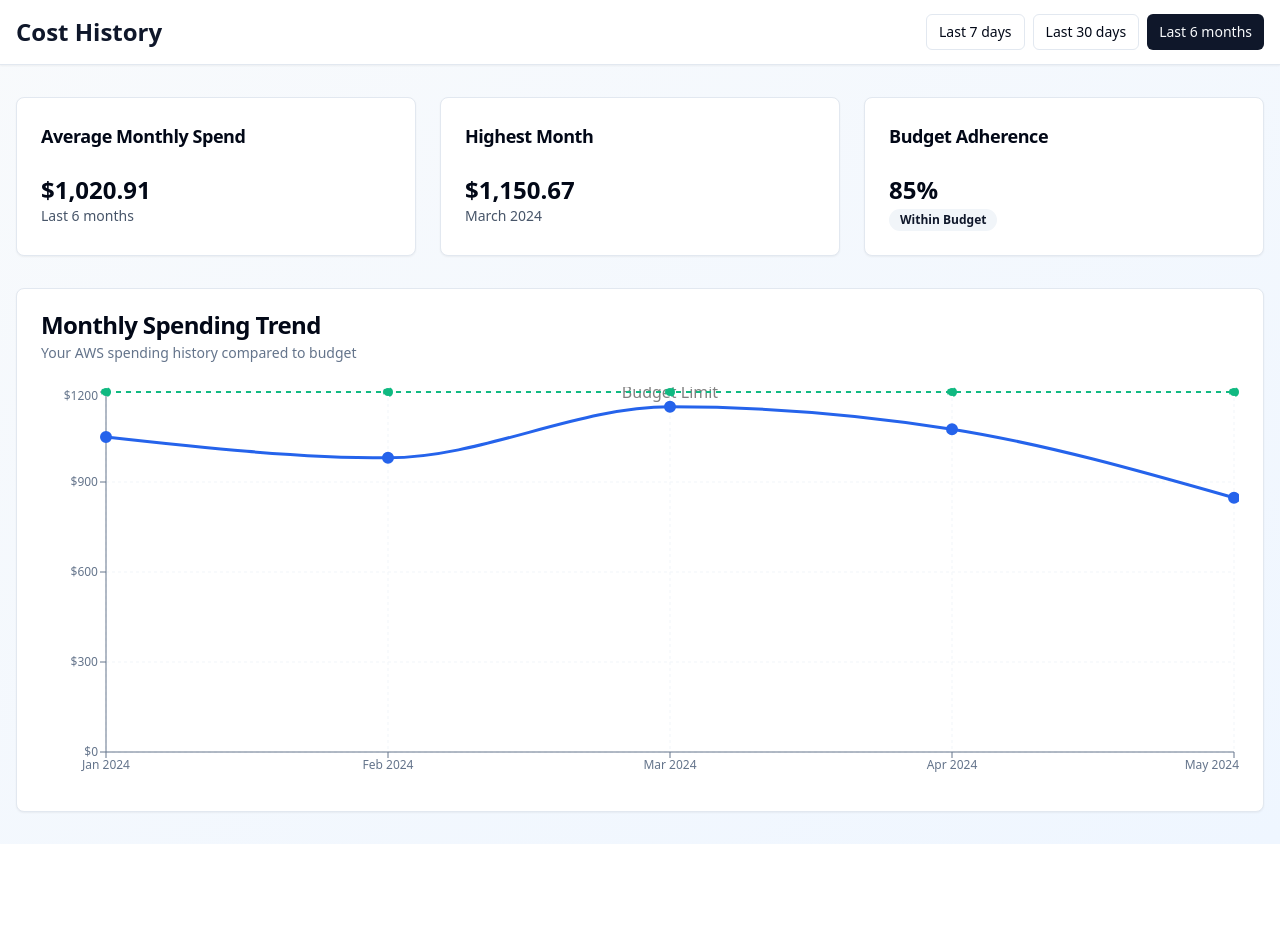
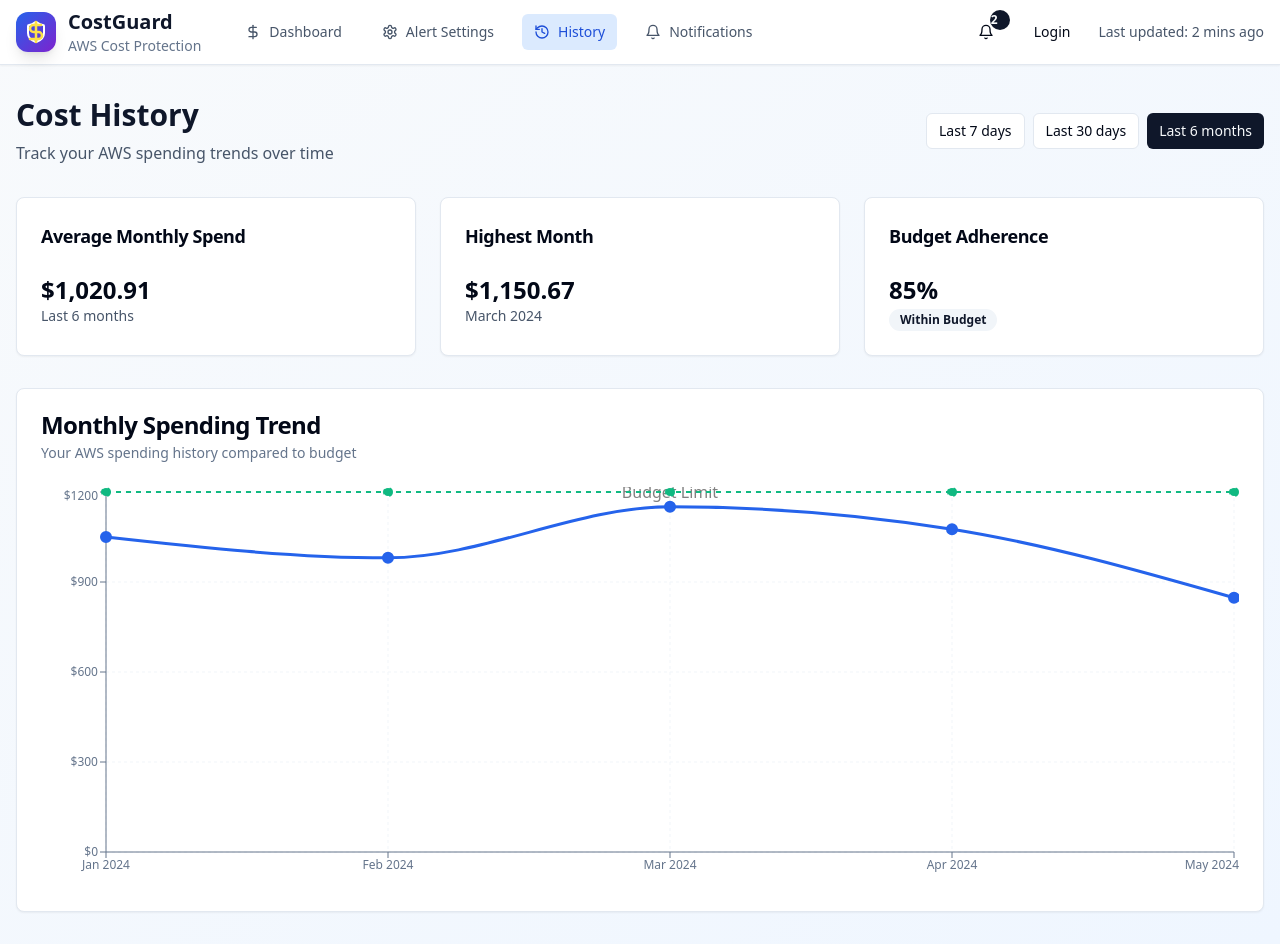
Before and after one commit to mohammad-quanit/costguard-client, a React (Vite) app: page /history in a window 1280 px wide. Before the commit the page ends 844 px from the top, so only its background shows below. Built offline with nearby package versions, Linux system fonts and the light colour scheme.

Commit message:
feat: Implement global navigation and logo
-   Created a logo for the application.
-   Made the navigation bar globally available across all pages.

```diff
--- a/src/components/HeaderNav.tsx
+++ b/src/components/HeaderNav.tsx
@@ -3,6 +3,7 @@ import { Button } from "@/components/ui/button";
 import { Badge } from "@/components/ui/badge";
 import { Bell, Settings, DollarSign, History, AlertTriangle } from "lucide-react";
 import { Link, useLocation } from "react-router-dom";
+import { Logo } from "./Logo";
 
 export const HeaderNav = () => {
   const location = useLocation();
@@ -20,12 +21,10 @@ export const HeaderNav = () => {
         <div className="flex items-center justify-between h-16">
           <div className="flex items-center space-x-8">
             <Link to="/" className="flex items-center space-x-3">
-              <div className="flex items-center justify-center w-10 h-10 bg-blue-600 rounded-lg">
-                <DollarSign className="h-6 w-6 text-white" />
-              </div>
+              <Logo />
               <div>
-                <h1 className="text-xl font-bold text-slate-900">CloudWatch</h1>
-                <p className="text-sm text-slate-500">Cost Alerting</p>
+                <h1 className="text-xl font-bold text-slate-900">CostGuard</h1>
+                <p className="text-sm text-slate-500">AWS Cost Protection</p>
               </div>
             </Link>
 
--- /dev/null
+++ b/src/components/Layout.tsx
@@ -0,0 +1,15 @@
+
+import { HeaderNav } from "./HeaderNav";
+
+interface LayoutProps {
+  children: React.ReactNode;
+}
+
+export const Layout = ({ children }: LayoutProps) => {
+  return (
+    <div className="min-h-screen bg-gradient-to-br from-slate-50 to-blue-50">
+      <HeaderNav />
+      {children}
+    </div>
+  );
+};
--- /dev/null
+++ b/src/components/Logo.tsx
@@ -0,0 +1,23 @@
+
+import { Shield, DollarSign } from "lucide-react";
+
+export const Logo = ({ size = "default" }: { size?: "small" | "default" | "large" }) => {
+  const sizeClasses = {
+    small: "w-8 h-8",
+    default: "w-10 h-10",
+    large: "w-16 h-16"
+  };
+
+  const iconSizeClasses = {
+    small: "h-4 w-4",
+    default: "h-6 w-6",
+    large: "h-8 w-8"
+  };
+
+  return (
+    <div className={`${sizeClasses[size]} relative flex items-center justify-center bg-gradient-to-br from-blue-600 to-purple-700 rounded-xl shadow-lg`}>
+      <Shield className={`${iconSizeClasses[size]} text-white absolute`} />
+      <DollarSign className={`${iconSizeClasses[size]} text-yellow-300 relative z-10`} strokeWidth={2.5} />
+    </div>
+  );
+};
--- a/src/pages/AlertSettings.tsx
+++ b/src/pages/AlertSettings.tsx
@@ -3,19 +3,17 @@ import { Card, CardContent, CardDescription, CardHeader, CardTitle } from "@/com
 import { AlertSettingsForm } from "@/components/AlertSettingsForm";
 import { NotificationToggle } from "@/components/NotificationToggle";
 import { Settings, Bell } from "lucide-react";
+import { Layout } from "@/components/Layout";
 
 const AlertSettings = () => {
   return (
-    <div className="min-h-screen bg-gradient-to-br from-slate-50 to-blue-50">
-      <header className="bg-white border-b border-slate-200 shadow-sm">
-        <div className="container mx-auto px-4">
-          <div className="flex items-center justify-between h-16">
-            <h1 className="text-2xl font-bold text-slate-900">Alert Settings</h1>
-          </div>
+    <Layout>
+      <main className="container mx-auto px-4 py-8">
+        <div className="mb-6">
+          <h1 className="text-3xl font-bold text-slate-900">Alert Settings</h1>
+          <p className="text-slate-600 mt-2">Configure your cost monitoring and notification preferences</p>
         </div>
-      </header>
 
-      <main className="container mx-auto px-4 py-8">
         <div className="grid grid-cols-1 lg:grid-cols-2 gap-6">
           <Card>
             <CardHeader>
@@ -48,7 +46,7 @@ const AlertSettings = () => {
           </Card>
         </div>
       </main>
-    </div>
+    </Layout>
   );
 };
 
--- a/src/pages/History.tsx
+++ b/src/pages/History.tsx
@@ -1,8 +1,10 @@
+
 import { Card, CardContent, CardDescription, CardHeader, CardTitle } from "@/components/ui/card";
 import { CostHistoryChart } from "@/components/CostHistoryChart";
 import { Button } from "@/components/ui/button";
 import { Badge } from "@/components/ui/badge";
 import { History as HistoryIcon } from "lucide-react";
+import { Layout } from "@/components/Layout";
 
 const History = () => {
   const historicalData = [
@@ -14,21 +16,20 @@ const History = () => {
   ];
 
   return (
-    <div className="min-h-screen bg-gradient-to-br from-slate-50 to-blue-50">
-      <header className="bg-white border-b border-slate-200 shadow-sm">
-        <div className="container mx-auto px-4">
-          <div className="flex items-center justify-between h-16">
-            <h1 className="text-2xl font-bold text-slate-900">Cost History</h1>
-            <div className="flex gap-2">
-              <Button variant="outline" size="sm">Last 7 days</Button>
-              <Button variant="outline" size="sm">Last 30 days</Button>
-              <Button variant="default" size="sm">Last 6 months</Button>
-            </div>
+    <Layout>
+      <main className="container mx-auto px-4 py-8">
+        <div className="flex items-center justify-between mb-8">
+          <div>
+            <h1 className="text-3xl font-bold text-slate-900">Cost History</h1>
+            <p className="text-slate-600 mt-2">Track your AWS spending trends over time</p>
+          </div>
+          <div className="flex gap-2">
+            <Button variant="outline" size="sm">Last 7 days</Button>
+            <Button variant="outline" size="sm">Last 30 days</Button>
+            <Button variant="default" size="sm">Last 6 months</Button>
           </div>
         </div>
-      </header>
 
-      <main className="container mx-auto px-4 py-8">
         <div className="grid grid-cols-1 lg:grid-cols-3 gap-6 mb-8">
           <Card>
             <CardHeader>
@@ -73,7 +74,7 @@ const History = () => {
           </CardContent>
         </Card>
       </main>
-    </div>
+    </Layout>
   );
 };
 
--- a/src/pages/Login.tsx
+++ b/src/pages/Login.tsx
@@ -25,10 +25,10 @@ const Login = () => {
     <div className="min-h-screen bg-gradient-to-br from-slate-50 to-blue-50 flex items-center justify-center p-4">
       <Card className="w-full max-w-md">
         <CardHeader className="text-center">
-          <div className="flex items-center justify-center w-12 h-12 bg-blue-600 rounded-lg mx-auto mb-4">
+          <div className="flex items-center justify-center w-12 h-12 bg-gradient-to-br from-blue-600 to-purple-700 rounded-lg mx-auto mb-4">
             <DollarSign className="h-6 w-6 text-white" />
           </div>
-          <CardTitle className="text-2xl">CloudWatch Cost Alerting</CardTitle>
+          <CardTitle className="text-2xl">CostGuard</CardTitle>
           <CardDescription>
             Sign in to monitor your AWS spending
           </CardDescription>
--- a/src/pages/NotificationLogs.tsx
+++ b/src/pages/NotificationLogs.tsx
@@ -3,6 +3,7 @@ import { Card, CardContent, CardDescription, CardHeader, CardTitle } from "@/com
 import { Badge } from "@/components/ui/badge";
 import { Button } from "@/components/ui/button";
 import { Bell, Mail, MessageSquare, AlertTriangle } from "lucide-react";
+import { Layout } from "@/components/Layout";
 
 const NotificationLogs = () => {
   const notifications = [
@@ -57,20 +58,19 @@ const NotificationLogs = () => {
   };
 
   return (
-    <div className="min-h-screen bg-gradient-to-br from-slate-50 to-blue-50">
-      <header className="bg-white border-b border-slate-200 shadow-sm">
-        <div className="container mx-auto px-4">
-          <div className="flex items-center justify-between h-16">
-            <h1 className="text-2xl font-bold text-slate-900">Notification Logs</h1>
-            <Button variant="outline" size="sm">
-              <Bell className="h-4 w-4 mr-2" />
-              Test Notification
-            </Button>
+    <Layout>
+      <main className="container mx-auto px-4 py-8">
+        <div className="flex items-center justify-between mb-8">
+          <div>
+            <h1 className="text-3xl font-bold text-slate-900">Notification Logs</h1>
+            <p className="text-slate-600 mt-2">History of all alert notifications sent from your cost monitoring system</p>
           </div>
+          <Button variant="outline" size="sm">
+            <Bell className="h-4 w-4 mr-2" />
+            Test Notification
+          </Button>
         </div>
-      </header>
 
-      <main className="container mx-auto px-4 py-8">
         <Card>
           <CardHeader>
             <CardTitle>Recent Notifications</CardTitle>
@@ -113,7 +113,7 @@ const NotificationLogs = () => {
           </CardContent>
         </Card>
       </main>
-    </div>
+    </Layout>
   );
 };
 
```
